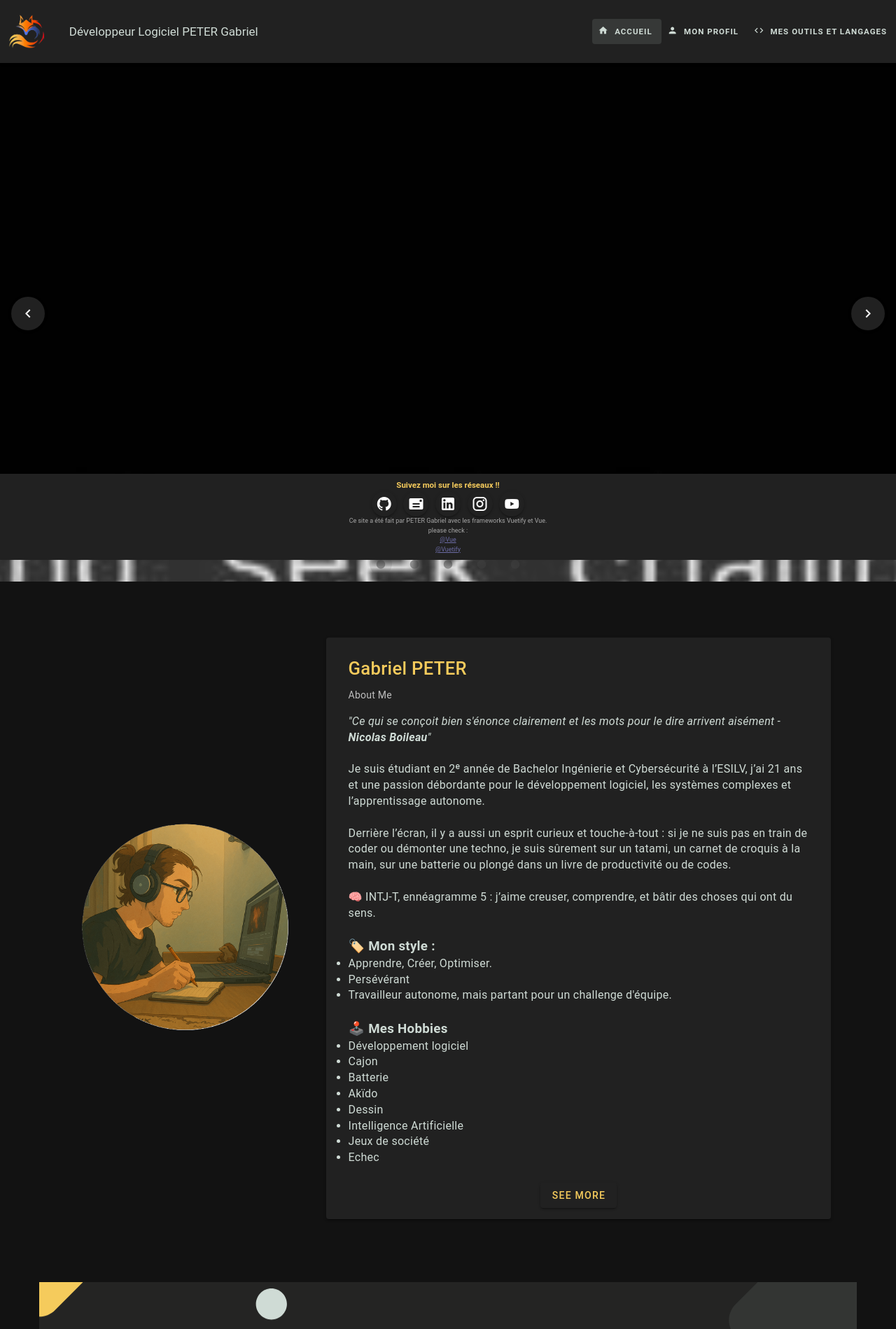
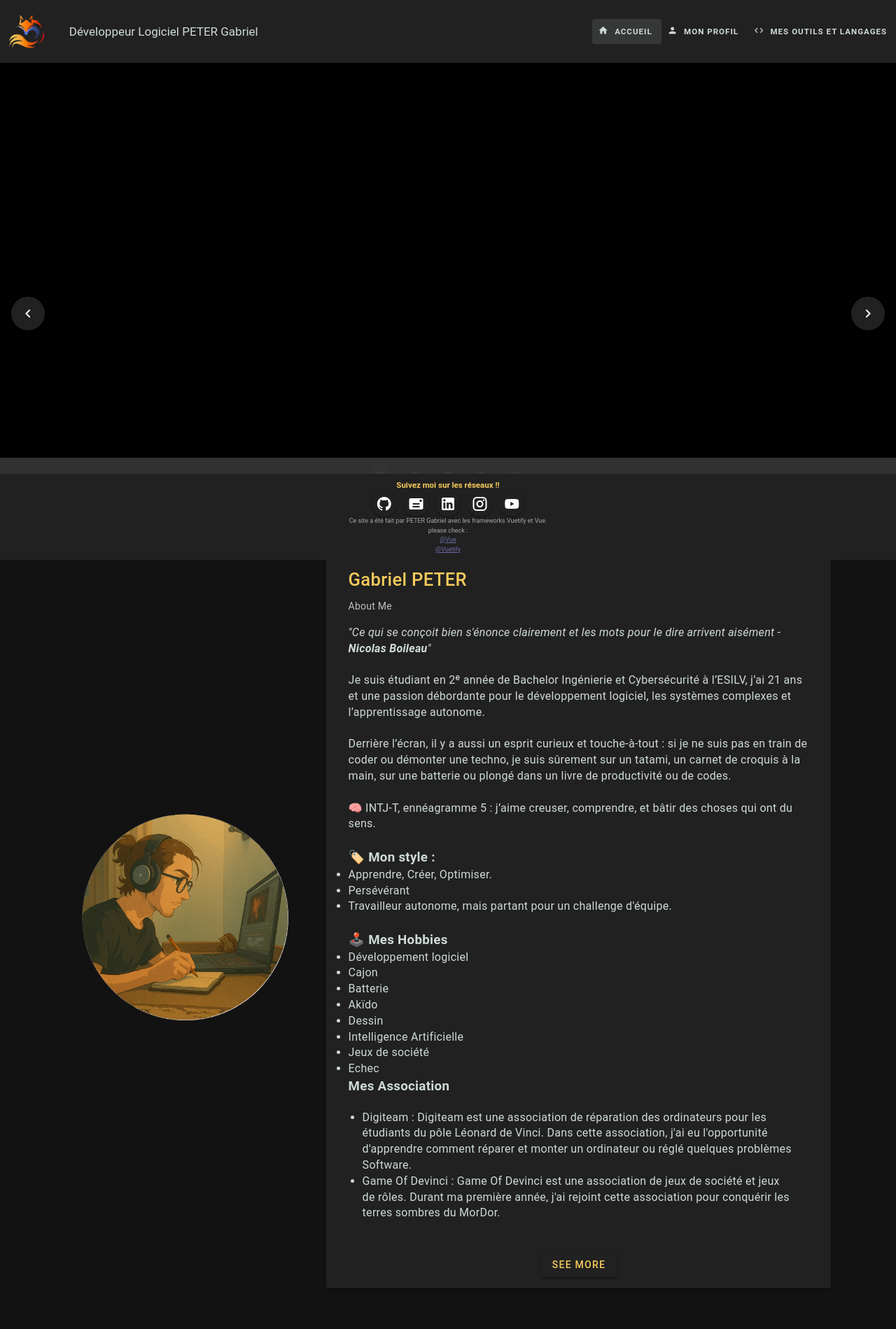
Before and after one commit to Gabafle/portfolio-PETER-Gabriel, a Vue app: page /#/home in a window 1280 px wide. Shown: the top 1899 px of the page at 70% size. Built offline with nearby package versions, Linux system fonts and the light colour scheme.

Commit message:
Add content in description

```diff
--- a/src/pages/homePages.vue
+++ b/src/pages/homePages.vue
@@ -92,6 +92,13 @@
                     <li>Intelligence Artificielle</li>
                     <li> Jeux de société</li>
                     <li> Echec</li>
+                  </ul>
+                  <h3> Mes Association </h3>
+                  <ul class="ma-lg-5">
+                    <li>Digiteam : Digiteam est une association de réparation des ordinateurs pour les étudiants du pôle Léonard de Vinci.
+                      Dans cette association, j'ai eu l'opportunité d'apprendre comment réparer et monter un ordinateur ou réglé quelques problèmes Software.
+                    </li>
+                    <li>Game Of Devinci : Game Of Devinci est une association de jeux de société et jeux de rôles. Durant ma première année, j'ai rejoint cette association pour conquérir les terres sombres du MorDor.</li>
                   </ul>
                 </v-card-text>
 
@@ -610,7 +617,7 @@ const itemsParallax = ref([
 }
 
 .responsive-carousel {
-  max-height: 100vh;
+  max-height: 80vh;
 }
 
 .styleSection {
--- a/src/pages/monProfil.vue
+++ b/src/pages/monProfil.vue
@@ -48,6 +48,13 @@
               <li>Intelligence Artificielle</li>
               <li> Jeux de société</li>
               <li> Echec</li>
+            </ul>
+            <h3> Mes Association </h3>
+            <ul class="ma-lg-5">
+              <li>Digiteam : Digiteam est une association de réparation des ordinateurs pour les étudiants du pôle Léonard de Vinci.
+                Dans cette association, j'ai eu l'opportunité d'apprendre comment réparer et monter un ordinateur ou réglé quelques problèmes Software.
+              </li>
+              <li>Game Of Devinci : Game Of Devinci est une association de jeux de société et jeux de rôles. Durant ma première année, j'ai rejoint cette association pour conquérir les terres sombres du MorDor.</li>
             </ul>
 
             <br>
```
Also changed, not shown: 4 other files (tests, documents, lock files or other folders).
